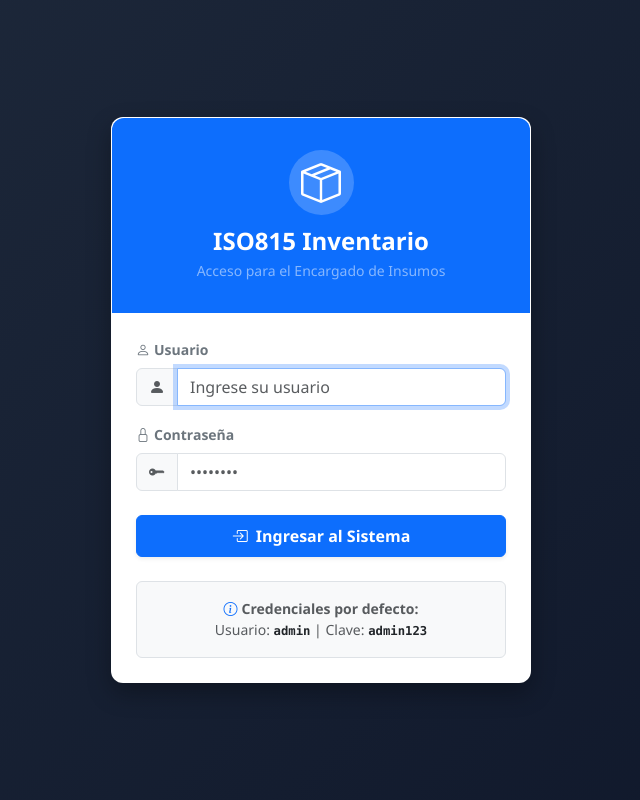
After one commit to Eithandls/ISO815-Parcial, a Flask app: page /login in a window 1280 px wide. The commit adds this page. Shown: the whole page, without its empty margins (319-959 px from the left). Run offline with Flask 3, Linux system fonts and the light colour scheme.

Commit message:
feat: implementar modulo de login y autenticacion para el encargado de insumos

```diff
--- a/app.py
+++ b/app.py
@@ -1,8 +1,20 @@
-from flask import Flask, render_template, request, redirect, url_for, flash, g
+from flask import Flask, render_template, request, redirect, url_for, flash, g, session
+from werkzeug.security import check_password_hash
+from functools import wraps
 from database import get_db, init_db, close_db
 
 app = Flask(__name__)
 app.secret_key = 'iso815-secret-key-2026'
+
+# Decorador para proteger rutas que requieren login
+def login_required(f):
+    @wraps(f)
+    def decorated_function(*args, **kwargs):
+        if 'usuario_id' not in session:
+            flash('Por favor inicie sesión para acceder al sistema.', 'warning')
+            return redirect(url_for('login'))
+        return f(*args, **kwargs)
+    return decorated_function
 
 # Filtro Jinja para formatear cantidades/existencias exactas
 @app.template_filter('formato_cantidad')
@@ -26,10 +38,51 @@ def teardown_db(exception):
 
 
 # ─────────────────────────────────────────
+# AUTENTICACIÓN / LOGIN
+# ─────────────────────────────────────────
+
+@app.route('/login', methods=['GET', 'POST'])
+def login():
+    if 'usuario_id' in session:
+        return redirect(url_for('dashboard'))
+
+    if request.method == 'POST':
+        usuario = request.form.get('usuario', '').strip()
+        password = request.form.get('password', '')
+
+        if not usuario or not password:
+            flash('Por favor complete todos los campos.', 'danger')
+            return render_template('login.html')
+
+        db = get_db()
+        user = db.execute("SELECT * FROM usuarios WHERE usuario = ?", (usuario,)).fetchone()
+
+        if user and check_password_hash(user['password_hash'], password):
+            session['usuario_id'] = user['id']
+            session['usuario'] = user['usuario']
+            session['nombre'] = user['nombre']
+            session['rol'] = user['rol']
+            flash(f'¡Bienvenido, {user["nombre"]}!', 'success')
+            return redirect(url_for('dashboard'))
+        else:
+            flash('Usuario o contraseña incorrectos.', 'danger')
+
+    return render_template('login.html')
+
+
+@app.route('/logout')
+def logout():
+    session.clear()
+    flash('Ha cerrado sesión correctamente.', 'info')
+    return redirect(url_for('login'))
+
+
+# ─────────────────────────────────────────
 # DASHBOARD
 # ─────────────────────────────────────────
 
 @app.route('/')
+@login_required
 def dashboard():
     db = get_db()
     total_articulos = db.execute(
@@ -69,6 +122,7 @@ def dashboard():
 # ─────────────────────────────────────────
 
 @app.route('/tipos-inventario')
+@login_required
 def tipos_inventario_index():
     db = get_db()
     orden = request.args.get('orden', 'asc').lower()
@@ -78,6 +132,7 @@ def tipos_inventario_index():
 
 
 @app.route('/tipos-inventario/nuevo', methods=['GET', 'POST'])
+@login_required
 def tipos_inventario_nuevo():
     if request.method == 'POST':
         descripcion = request.form.get('descripcion', '').strip()
@@ -98,6 +153,7 @@ def tipos_inventario_nuevo():
 
 
 @app.route('/tipos-inventario/<int:id>/editar', methods=['GET', 'POST'])
+@login_required
 def tipos_inventario_editar(id):
     db = get_db()
     tipo = db.execute("SELECT * FROM tipos_inventario WHERE id = ?", (id,)).fetchone()
@@ -122,6 +178,7 @@ def tipos_inventario_editar(id):
 
 
 @app.route('/tipos-inventario/<int:id>/eliminar', methods=['POST'])
+@login_required
 def tipos_inventario_eliminar(id):
     db = get_db()
     # Verificar FK: artículos que usan este tipo
@@ -142,6 +199,7 @@ def tipos_inventario_eliminar(id):
 # ─────────────────────────────────────────
 
 @app.route('/articulos')
+@login_required
 def articulos_index():
     db = get_db()
     orden = request.args.get('orden', 'asc').lower()
@@ -159,6 +217,7 @@ def articulos_index():
 
 
 @app.route('/articulos/nuevo', methods=['GET', 'POST'])
+@login_required
 def articulos_nuevo():
     db = get_db()
     tipos = db.execute(
@@ -206,6 +265,7 @@ def articulos_nuevo():
 
 
 @app.route('/articulos/<int:id>/editar', methods=['GET', 'POST'])
+@login_required
 def articulos_editar(id):
     db = get_db()
     articulo = db.execute("SELECT * FROM articulos WHERE id=?", (id,)).fetchone()
@@ -245,11 +305,13 @@ def articulos_editar(id):
 
 
 @app.route('/articulos/<int:id>/editar/ver', methods=['GET'])
+@login_required
 def articulos_ver(id):
     return articulos_detalle(id)
 
 
 @app.route('/articulos/<int:id>/ver', methods=['GET'])
+@login_required
 def articulos_detalle(id):
     db = get_db()
     articulo = db.execute("""
@@ -313,6 +375,7 @@ def articulos_detalle(id):
 
 
 @app.route('/articulos/<int:id>/eliminar', methods=['POST'])
+@login_required
 def articulos_eliminar(id):
     db = get_db()
     uso = db.execute(
@@ -332,6 +395,7 @@ def articulos_eliminar(id):
 # ─────────────────────────────────────────
 
 @app.route('/almacenes')
+@login_required
 def almacenes_index():
     db = get_db()
     orden = request.args.get('orden', 'asc').lower()
@@ -341,6 +405,7 @@ def almacenes_index():
 
 
 @app.route('/almacenes/nuevo', methods=['GET', 'POST'])
+@login_required
 def almacenes_nuevo():
     if request.method == 'POST':
         descripcion = request.form.get('descripcion', '').strip()
@@ -360,6 +425,7 @@ def almacenes_nuevo():
 
 
 @app.route('/almacenes/<int:id>/editar', methods=['GET', 'POST'])
+@login_required
 def almacenes_editar(id):
     db = get_db()
     almacen = db.execute("SELECT * FROM almacenes WHERE id=?", (id,)).fetchone()
@@ -383,6 +449,7 @@ def almacenes_editar(id):
 
 
 @app.route('/almacenes/<int:id>/eliminar', methods=['POST'])
+@login_required
 def almacenes_eliminar(id):
     db = get_db()
     uso = db.execute(
@@ -402,6 +469,7 @@ def almacenes_eliminar(id):
 # ─────────────────────────────────────────
 
 @app.route('/transacciones')
+@login_required
 def transacciones_index():
     db = get_db()
     orden = request.args.get('orden', 'asc').lower()
@@ -419,7 +487,84 @@ def transacciones_index():
 
 
 @app.route('/transacciones/nueva', methods=['GET', 'POST'])
+@login_required
 def transacciones_nueva():
+    db = get_db()
+    articulos = db.execute(
+        "SELECT * FROM articulos WHERE estado='Activo' ORDER BY descripcion ASC"
+    ).fetchall()
+    almacenes = db.execute(
+        "SELECT * FROM almacenes WHERE estado='Activo' ORDER BY descripcion ASC"
+    ).fetchall()
+
+    if request.method == 'POST':
+        tipo = request.form.get('tipo', '').strip()
+        id_articulo = request.form.get('id_articulo', '')
+        id_almacen = request.form.get('id_almacen', '') or None
+        fecha = request.form.get('fecha', '').strip()
+        cantidad_str = request.form.get('cantidad', '0')
+
+        # Validaciones básicas
+        if not tipo or not id_articulo or not fecha:
+            flash('Tipo, artículo y fecha son requeridos.', 'danger')
+            return render_template('transacciones/form.html', articulos=articulos, almacenes=almacenes)
+
+        try:
+            cantidad = float(cantidad_str)
+        except ValueError:
+            flash('La cantidad debe ser un valor numérico.', 'danger')
+            return render_template('transacciones/form.html', articulos=articulos, almacenes=almacenes)
+
+        if cantidad <= 0:
+            flash('La cantidad debe ser mayor que cero.', 'danger')
+            return render_template('transacciones/form.html', articulos=articulos, almacenes=almacenes)
+
+        # Obtener artículo
+        articulo = db.execute("SELECT * FROM articulos WHERE id=?", (int(id_articulo),)).fetchone()
+        if articulo is None:
+            flash('Artículo no encontrado.', 'danger')
+            return render_template('transacciones/form.html', articulos=articulos, almacenes=almacenes)
+
+        costo_unitario = articulo['costo_unitario']
+        monto = cantidad * costo_unitario
+
+        # Reglas de negocio
+        if tipo == 'Entrada':
+            nueva_existencia = articulo['existencia'] + cantidad
+            db.execute("UPDATE articulos SET existencia=? WHERE id=?", (nueva_existencia, int(id_articulo)))
+
+        elif tipo == 'Salida':
+            if articulo['existencia'] < cantidad:
+                flash(f"Existencia insuficiente. Disponible: {articulo['existencia']|formato_cantidad if False else articulo['existencia']}", 'danger')
+                return render_template('transacciones/form.html', articulos=articulos, almacenes=almacenes)
+            nueva_existencia = articulo['existencia'] - cantidad
+            db.execute("UPDATE articulos SET existencia=? WHERE id=?", (nueva_existencia, int(id_articulo)))
+
+        elif tipo == 'Ajuste':
+            # Corrige o ajusta las existencias directamente o sumando/restando
+            nueva_existencia = articulo['existencia'] + cantidad
+            if nueva_existencia < 0:
+                flash('El ajuste resultaría en existencia negativa.', 'danger')
+                return render_template('transacciones/form.html', articulos=articulos, almacenes=almacenes)
+            db.execute("UPDATE articulos SET existencia=? WHERE id=?", (nueva_existencia, int(id_articulo)))
+
+        # Insertar transacción
+        db.execute("""
+            INSERT INTO transacciones (tipo, id_articulo, id_almacen, fecha, cantidad, monto)
+            VALUES (?, ?, ?, ?, ?, ?)
+        """, (
+            tipo,
+            int(id_articulo),
+            int(id_almacen) if id_almacen else None,
+            fecha,
+            cantidad,
+            monto
+        ))
+        db.commit()
+        flash('Transacción registrada exitosamente.', 'success')
+        return redirect(url_for('transacciones_index'))
+
+    return render_template('transacciones/form.html', articulos=articulos, almacenes=almacenes)
     db = get_db()
     articulos = db.execute(
         "SELECT * FROM articulos WHERE estado='Activo' ORDER BY descripcion ASC"
--- /dev/null
+++ b/templates/login.html
@@ -0,0 +1,121 @@
+<!DOCTYPE html>
+<html lang="es">
+<head>
+    <meta charset="UTF-8">
+    <meta name="viewport" content="width=device-width, initial-scale=1.0">
+    <title>Iniciar Sesión – ISO815 Sistema de Inventario</title>
+    <!-- Bootstrap 5 CSS -->
+    <link rel="stylesheet" href="https://cdn.jsdelivr.net/npm/bootstrap@5.3.2/dist/css/bootstrap.min.css">
+    <!-- Bootstrap Icons -->
+    <link rel="stylesheet" href="https://cdn.jsdelivr.net/npm/bootstrap-icons@1.11.3/font/bootstrap-icons.min.css">
+    <!-- Estilos personalizados -->
+    <link rel="stylesheet" href="{{ url_for('static', filename='css/style.css') }}">
+    <style>
+        body {
+            min-height: 100vh;
+            display: flex;
+            align-items: center;
+            justify-content: center;
+            background: linear-gradient(135deg, #1e293b 0%, #0f172a 100%);
+        }
+        .login-card {
+            width: 100%;
+            max-width: 420px;
+            border-radius: 12px;
+            box-shadow: 0 10px 25px rgba(0, 0, 0, 0.3);
+            border: 1px solid rgba(255, 255, 255, 0.1);
+            background: #ffffff;
+        }
+        .login-header {
+            background-color: #0d6efd;
+            color: #ffffff;
+            border-top-left-radius: 12px;
+            border-top-right-radius: 12px;
+            padding: 2rem 1.5rem;
+            text-align: center;
+        }
+        .login-icon {
+            font-size: 2.5rem;
+            background: rgba(255, 255, 255, 0.2);
+            width: 65px;
+            height: 65px;
+            display: inline-flex;
+            align-items: center;
+            justify-content: center;
+            border-radius: 50%;
+            margin-bottom: 0.75rem;
+        }
+    </style>
+</head>
+<body>
+
+<div class="login-card">
+    <div class="login-header">
+        <div class="login-icon">
+            <i class="bi bi-box-seam"></i>
+        </div>
+        <h4 class="mb-1 fw-bold">ISO815 Inventario</h4>
+        <p class="mb-0 small text-white-50">Acceso para el Encargado de Insumos</p>
+    </div>
+
+    <div class="p-4">
+        <!-- Mensajes Flash -->
+        {% with messages = get_flashed_messages(with_categories=true) %}
+            {% if messages %}
+                {% for category, message in messages %}
+                    <div class="alert alert-{{ category }} alert-dismissible fade show small" role="alert">
+                        {% if category == 'danger' %}
+                            <i class="bi bi-exclamation-triangle me-1"></i>
+                        {% elif category == 'success' %}
+                            <i class="bi bi-check-circle me-1"></i>
+                        {% else %}
+                            <i class="bi bi-info-circle me-1"></i>
+                        {% endif %}
+                        {{ message }}
+                        <button type="button" class="btn-close" data-bs-dismiss="alert" aria-label="Cerrar"></button>
+                    </div>
+                {% endfor %}
+            {% endif %}
+        {% endwith %}
+
+        <form method="POST" action="{{ url_for('login') }}">
+            <div class="mb-3">
+                <label for="usuario" class="form-label fw-semibold text-secondary small">
+                    <i class="bi bi-person me-1"></i>Usuario
+                </label>
+                <div class="input-group">
+                    <span class="input-group-text bg-light text-muted"><i class="bi bi-person-fill"></i></span>
+                    <input type="text" id="usuario" name="usuario" class="form-control"
+                           placeholder="Ingrese su usuario" required autofocus>
+                </div>
+            </div>
+
+            <div class="mb-4">
+                <label for="password" class="form-label fw-semibold text-secondary small">
+                    <i class="bi bi-lock me-1"></i>Contraseña
+                </label>
+                <div class="input-group">
+                    <span class="input-group-text bg-light text-muted"><i class="bi bi-key-fill"></i></span>
+                    <input type="password" id="password" name="password" class="form-control"
+                           placeholder="••••••••" required>
+                </div>
+            </div>
+
+            <button type="submit" class="btn btn-primary w-100 py-2 fw-semibold shadow-sm">
+                <i class="bi bi-box-arrow-in-right me-1"></i> Ingresar al Sistema
+            </button>
+        </form>
+
+        <div class="mt-4 p-3 bg-light rounded text-center small text-muted border">
+            <div><i class="bi bi-info-circle me-1 text-primary"></i><strong>Credenciales por defecto:</strong></div>
+            <div>Usuario: <code class="text-dark fw-bold">admin</code> | Clave: <code class="text-dark fw-bold">admin123</code></div>
+        </div>
+    </div>
+</div>
+
+<!-- Bootstrap 5 JS Bundle -->
+<script src="https://cdn.jsdelivr.net/npm/bootstrap@5.3.2/dist/js/bootstrap.bundle.min.js"></script>
+<!-- JavaScript personalizado -->
+<script src="{{ url_for('static', filename='js/main.js') }}"></script>
+</body>
+</html>
```
Also changed, not shown: database.py (+17 -0 lines), templates/base.html (+12 -0 lines), README.md.
